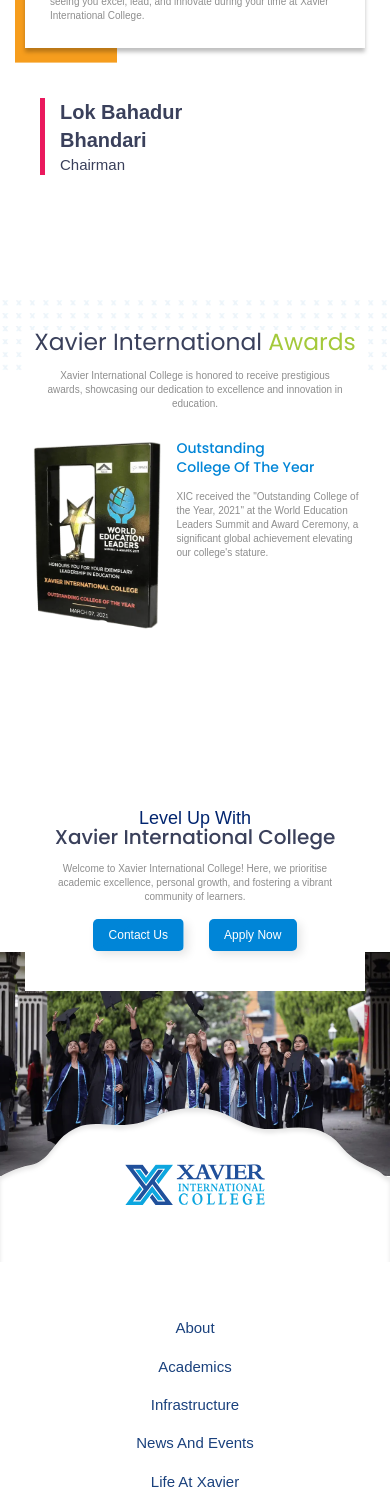
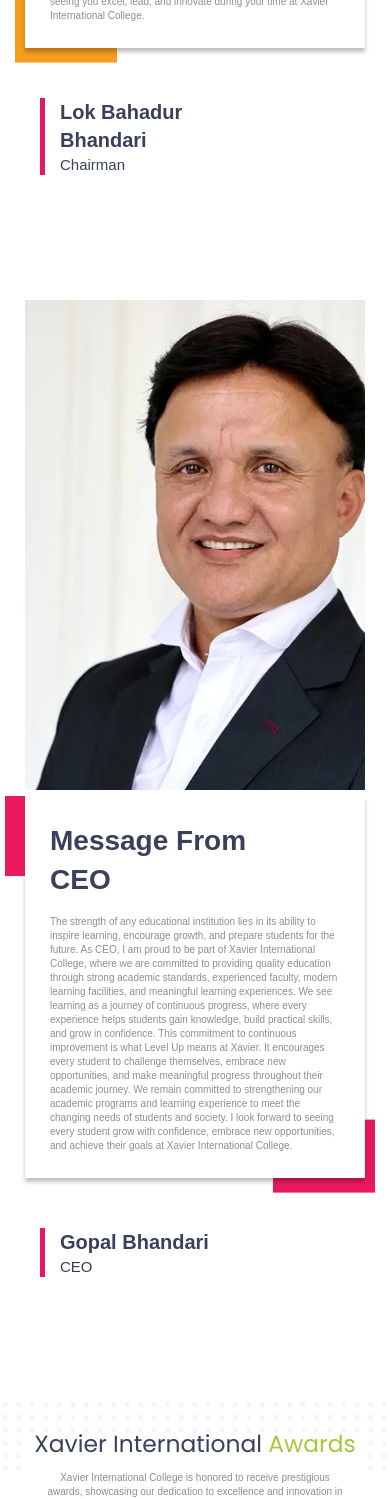
Before and after one commit to abi-tech-np/xavier_pluscollege, a React (Vite) app in the folder client/: page /about-us in a window 390 px wide. Shown: the part 2053-3552 px from the top of the page. Built offline with nearby package versions, Linux system fonts and the light colour scheme; no server answers; a web font is replaced by a local one.

Commit message:
AT-109:Added CEO image and description with proper CSS and styling implementation

```diff
--- a/client/src/pages/AboutUs.jsx
+++ b/client/src/pages/AboutUs.jsx
@@ -119,6 +119,33 @@
                 </div>
             </section>
 
+            <section className="message message--ceo">
+                <div id="message-ceo"></div>
+                <div className="container">
+                    <div className="message__container">
+                        <div className="message-container">
+                            <div className="message-box">
+                                <h3>Message From <br />
+                                    CEO</h3>
+                                <p>The strength of any educational institution lies in its ability to inspire learning, encourage growth, and prepare students for the future. As CEO, I am proud to be part of Xavier International College, where we are committed to providing quality education through strong academic standards, experienced faculty, modern learning facilities, and meaningful learning experiences. We see learning as a journey of continuous progress, where every experience helps students gain knowledge, build practical skills, and grow in confidence. This commitment to continuous improvement is what Level Up means at Xavier. It encourages every student to challenge themselves, embrace new opportunities, and make meaningful progress throughout their academic journey. We remain committed to strengthening our academic programs and learning experience to meet the changing needs of students and society. I look forward to seeing every student grow with confidence, embrace new opportunities, and achieve their goals at Xavier International College.</p>
+                            </div>
+                            <div className="personal-details">
+                                <div className="text-container">
+                                    <h4 className="name">Gopal Bhandari</h4>
+                                    <p className="title">CEO</p>
+                                </div>
+                            </div>
+                        </div>
+                        <div className="img__holder">
+                            <img
+                                src="/images/aboutpage/CEO.webp"
+                                alt="Gopal Bhandari, CEO"
+                            />
+                        </div>
+                    </div>
+                </div>
+            </section>
+
             <Awards />
             <FooterCTA />
         </>
--- a/client/src/sass/pages/_aboutpage.scss
+++ b/client/src/sass/pages/_aboutpage.scss
@@ -187,4 +187,95 @@
             }
         }
     }
+
+    &.message--ceo {
+        overflow-x: clip;
+
+        #message-ceo {
+            position: absolute;
+            top: -10%;
+        }
+
+        .message__container {
+            grid-template-columns: 1.2fr 1fr;
+
+            @media (max-width: 1200px) {
+                grid-template-columns: repeat(2, 1fr);
+            }
+
+            @media (max-width: 991px) {
+                grid-template-columns: repeat(1, 1fr);
+            }
+
+            .img__holder {
+                img {
+                    width: 100%;
+                    height: 100%;
+                    object-fit: cover;
+                    object-position: top center;
+
+                    @media (max-width: 1200px) {
+                        height: 100%;
+                        object-fit: cover;
+                        object-position: top center;
+                    }
+
+                    @media (max-width: 991px) {
+                        height: auto;
+                        aspect-ratio: 685 / 986;
+                        object-fit: cover;
+                        object-position: top center;
+                    }
+                }
+
+                @media (max-width: 991px) {
+                    order: 1;
+                    width: min(100%, 460px);
+                    margin-inline: auto;
+                }
+            }
+        }
+
+        .message-container {
+            margin-left: 100px;
+            margin-right: -100px;
+            padding-block: 50px;
+            position: relative;
+            z-index: 2;
+
+            @media (max-width: 991px) {
+                order: 2;
+                margin-left: 0;
+                margin-right: 0;
+                padding-block: 0;
+                width: 100%;
+            }
+
+            .message-box {
+                &:before, &:after {
+                    background-color: #ea195d;
+                }
+
+                &:before {
+                    left: 0;
+                    right: auto;
+                    transform: translateX(-100%);
+                }
+
+                &:after {
+                    right: -3%;
+                    left: auto;
+                }
+            }
+
+            .personal-details {
+                margin-left: auto;
+                margin-right: 0;
+
+                @media (max-width: 991px) {
+                    margin-left: 0;
+                }
+            }
+        }
+    }
 }
```
Also changed, not shown: client/public/images/aboutpage/CEO.webp (added).
